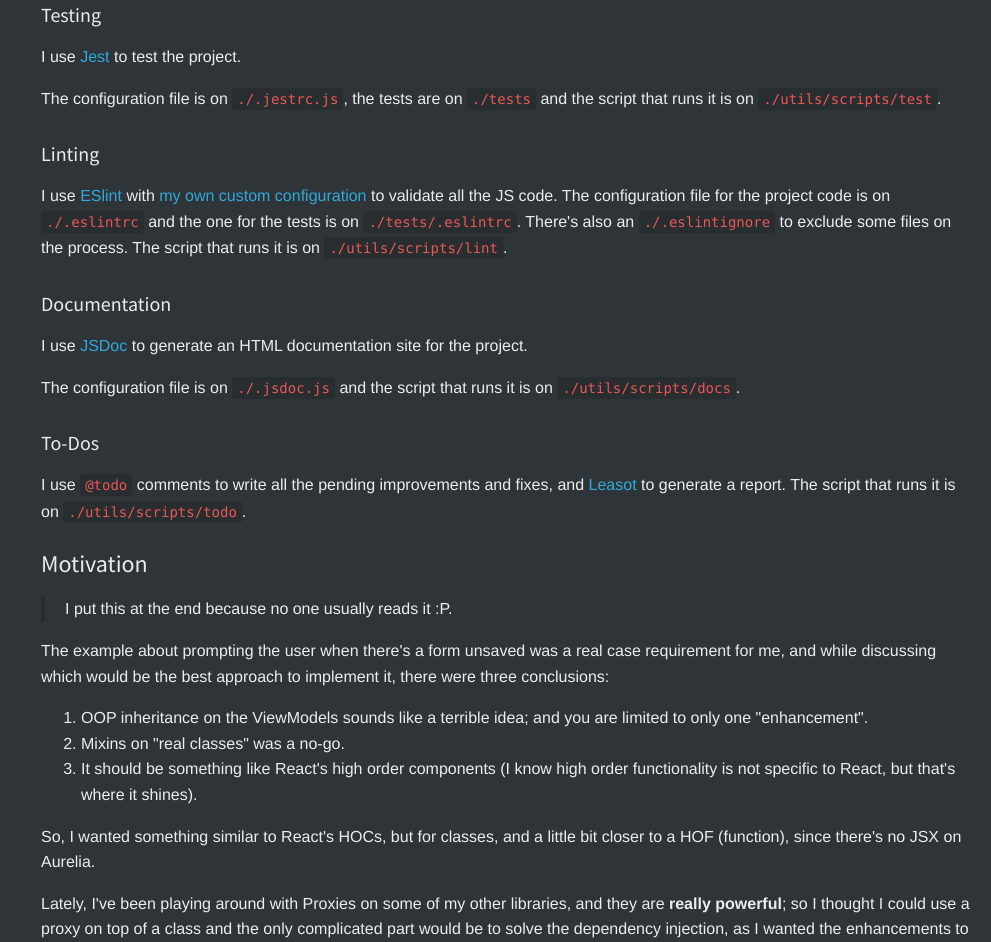
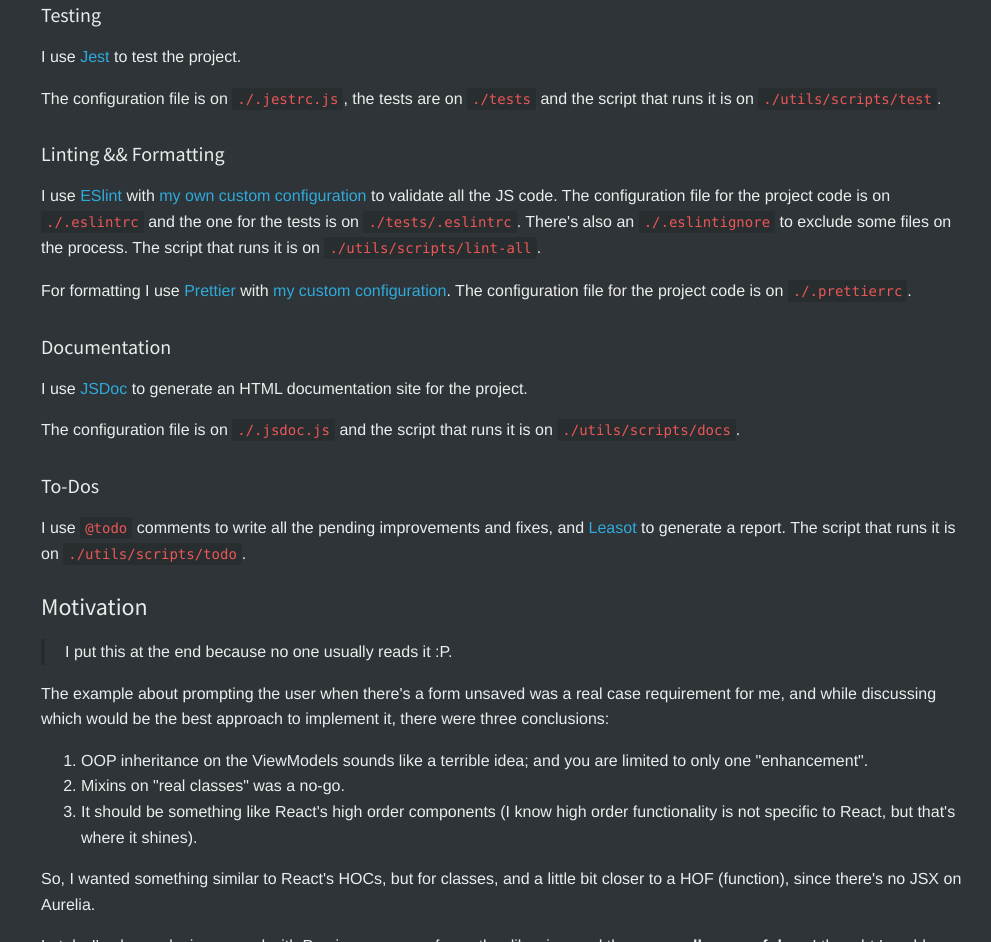
Before and after one commit to homer0/aurelia-class-enhancements, a plain HTML site: page index.html in a window 1280 px wide. Shown: the part 7197-8139 px from the top of the page, without its empty margins (289-1280 px from the left). Drawn offline with Linux system fonts and the light colour scheme.

Commit message:
Deploying to gh-pages from @ homer0/aurelia-class-enhancements@e409dae475533f2cb81b5fa2a38a84ed17d920be 🚀

```diff
--- a/index.html
+++ b/index.html
@@ -349,8 +349,9 @@ import enhance from 'aurelia-class-enhancements/esm';
 <h3>Testing</h3>
 <p>I use <a href="https://facebook.github.io/jest/">Jest</a> to test the project.</p>
 <p>The configuration file is on <code>./.jestrc.js</code>, the tests are on <code>./tests</code> and the script that runs it is on <code>./utils/scripts/test</code>.</p>
-<h3>Linting</h3>
-<p>I use <a href="http://eslint.org">ESlint</a> with <a href="http://yarnpkg.com/en/package/eslint-plugin-homer0">my own custom configuration</a> to validate all the JS code. The configuration file for the project code is on <code>./.eslintrc</code> and the one for the tests is on <code>./tests/.eslintrc</code>. There's also an <code>./.eslintignore</code> to exclude some files on the process. The script that runs it is on <code>./utils/scripts/lint</code>.</p>
+<h3>Linting &amp;&amp; Formatting</h3>
+<p>I use <a href="https://eslint.org">ESlint</a> with <a href="https://yarnpkg.com/en/package/@homer0/eslint-plugin">my own custom configuration</a> to validate all the JS code. The configuration file for the project code is on <code>./.eslintrc</code> and the one for the tests is on <code>./tests/.eslintrc</code>. There's also an <code>./.eslintignore</code> to exclude some files on the process. The script that runs it is on <code>./utils/scripts/lint-all</code>.</p>
+<p>For formatting I use <a href="https://prettier.io">Prettier</a> with <a href="https://yarnpkg.com/en/package/@homer0/prettier-config">my custom configuration</a>. The configuration file for the project code is on <code>./.prettierrc</code>.</p>
 <h3>Documentation</h3>
 <p>I use <a href="https://jsdoc.app">JSDoc</a> to generate an HTML documentation site for the project.</p>
 <p>The configuration file is on <code>./.jsdoc.js</code> and the script that runs it is on <code>./utils/scripts/docs</code>.</p>
```
